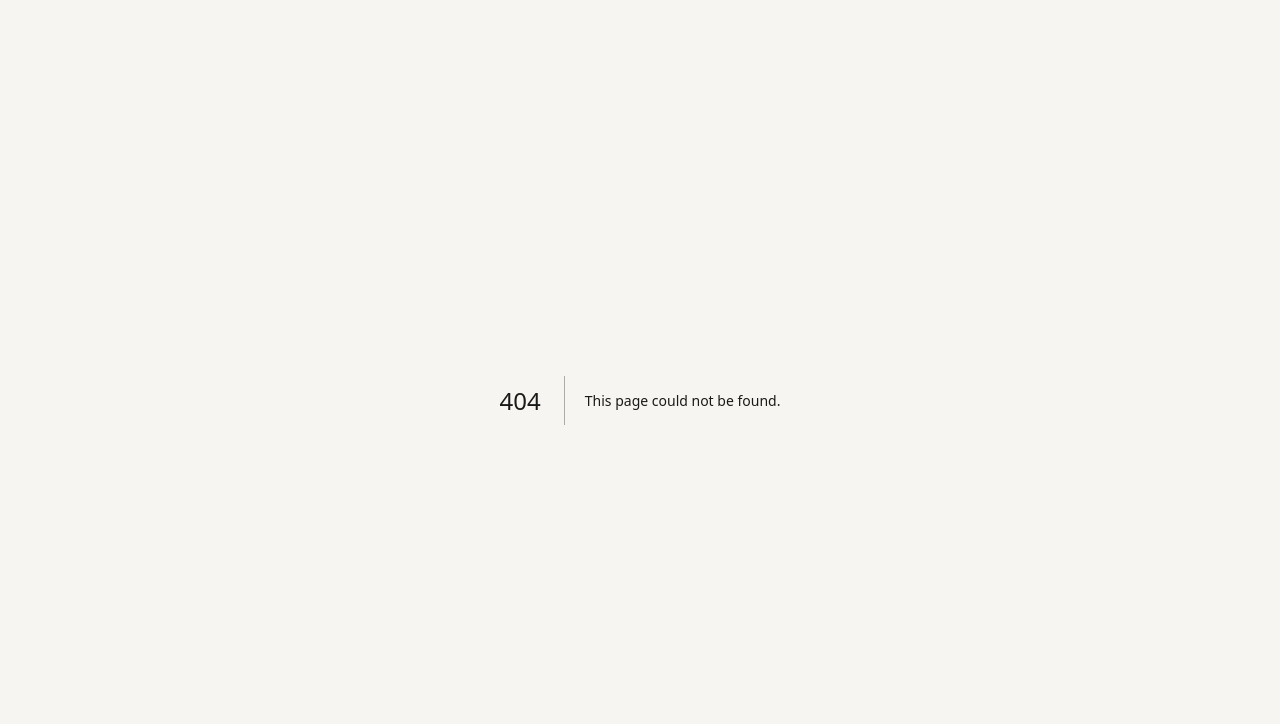
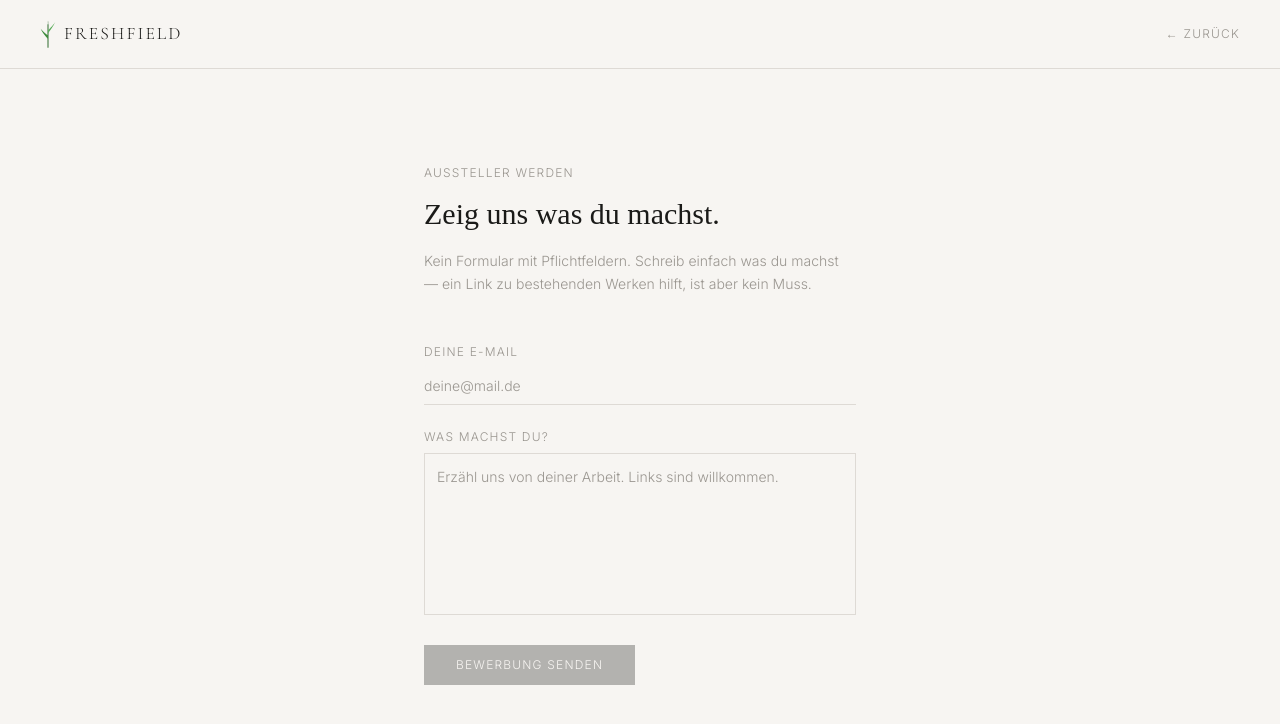
Before and after one commit to Davidinho2303/freshfield-app, a Next.js app in the folder freshfield/: page /bewerben in a window 1280 px wide. Before the commit this address had no page. Shown: the top 724 px of the page. Built offline with nearby package versions, Linux system fonts and the light colour scheme; a web font is replaced by a local one.

Commit message:
Add BewerbenPage component for application submissions

```diff
--- /dev/null
+++ b/freshfield/app/bewerben/page.tsx
@@ -0,0 +1,80 @@
+'use client'
+import { useState } from 'react'
+import Link from 'next/link'
+import { createClient } from '@/lib/supabase/client'
+import { HalmIcon } from '@/components/ui/HalmIcon'
+
+export default function BewerbenPage() {
+  const [email, setEmail] = useState('')
+  const [message, setMessage] = useState('')
+  const [done, setDone] = useState(false)
+  const [loading, setLoading] = useState(false)
+
+  async function submit() {
+    if (!email.trim() || !message.trim()) return
+    setLoading(true)
+    const supabase = createClient()
+    await supabase.from('applications').insert({ email: email.trim(), message: message.trim() })
+    setDone(true)
+    setLoading(false)
+  }
+
+  return (
+    <div className="min-h-screen" style={{ background: 'var(--bg)' }}>
+      <header className="px-10 py-5 flex justify-between items-center border-b border-line">
+        <Link href="/" className="flex items-center gap-2 no-underline">
+          <HalmIcon variant="light" />
+          <span className="logo-text text-ink">Freshfield</span>
+        </Link>
+        <Link href="/" className="text-xs text-soft tracking-widest uppercase hover:text-ink transition-colors">← Zurück</Link>
+      </header>
+
+      <div className="max-w-lg mx-auto px-10 py-24">
+        {done ? (
+          <div className="flex flex-col gap-4">
+            <p className="font-serif text-3xl">Danke.</p>
+            <p className="text-sm text-soft leading-relaxed">Wir haben deine Bewerbung erhalten und melden uns per E-Mail.</p>
+          </div>
+        ) : (
+          <>
+            <div className="mb-12">
+              <p className="text-xs tracking-widest uppercase text-soft mb-3">Aussteller werden</p>
+              <h1 className="font-serif text-3xl font-normal leading-snug mb-4">Zeig uns was du machst.</h1>
+              <p className="text-sm text-soft leading-relaxed">Kein Formular mit Pflichtfeldern. Schreib einfach was du machst — ein Link zu bestehenden Werken hilft, ist aber kein Muss.</p>
+            </div>
+
+            <div className="flex flex-col gap-6">
+              <div>
+                <label className="text-xs tracking-widest uppercase text-soft block mb-2">Deine E-Mail</label>
+                <input
+                  type="email"
+                  value={email}
+                  onChange={e => setEmail(e.target.value)}
+                  placeholder="deine@mail.de"
+                  className="w-full bg-transparent border-b border-line py-2 text-sm outline-none focus:border-ink transition-colors placeholder:text-soft"
+                />
+              </div>
+              <div>
+                <label className="text-xs tracking-widest uppercase text-soft block mb-2">Was machst du?</label>
+                <textarea
+                  value={message}
+                  onChange={e => setMessage(e.target.value)}
+                  placeholder="Erzähl uns von deiner Arbeit. Links sind willkommen."
+                  rows={6}
+                  className="w-full bg-transparent border border-line p-3 text-sm leading-relaxed outline-none resize-none focus:border-ink transition-colors placeholder:text-soft"
+                />
+              </div>
+              <button
+                onClick={submit}
+                disabled={loading || !email.trim() || !message.trim()}
+                className="self-start text-xs tracking-widest uppercase bg-ink text-bg px-8 py-3 disabled:opacity-30 transition-opacity"
+              >
+                {loading ? '…' : 'Bewerbung senden'}
+              </button>
+            </div>
+          </>
+        )}
+      </div>
+    </div>
+  )
+}
```
